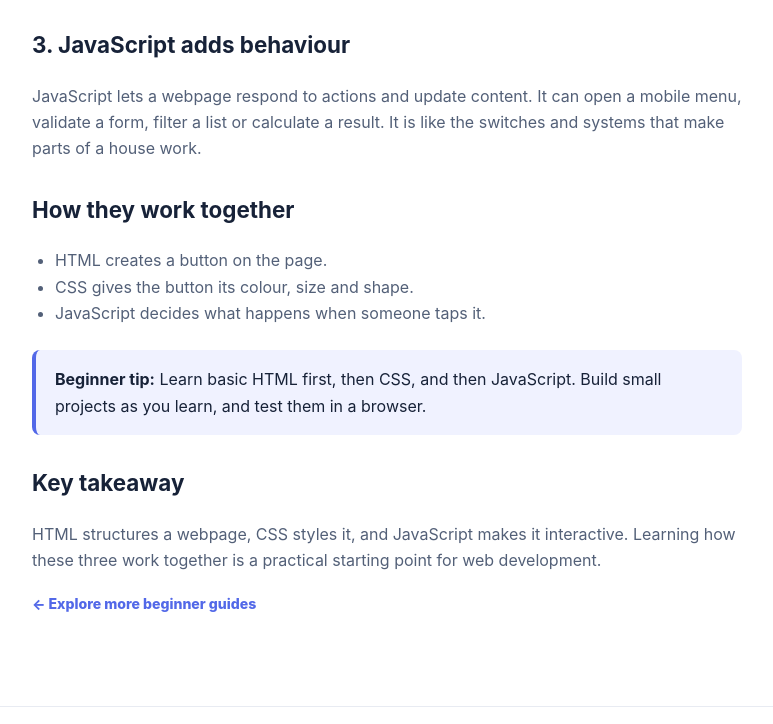
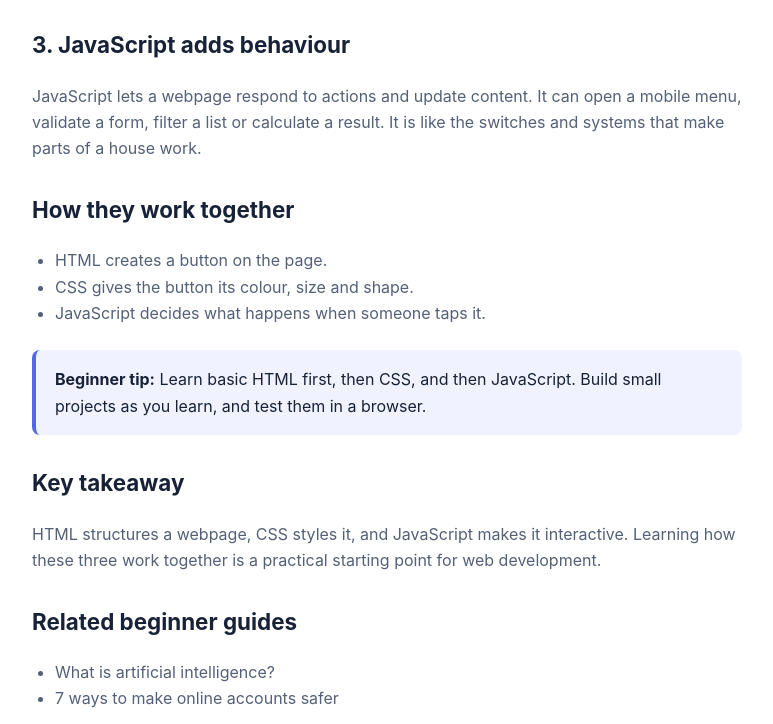
Before and after one commit to Laflame2323/my-project, a plain HTML site: page articles/html-css-javascript.html in a window 1280 px wide. Shown: the part 686-1410 px from the top of the page, without its empty margins (253-1026 px from the left). Drawn offline with Linux system fonts and the light colour scheme.

Commit message:
Improve SEO metadata and internal links

```diff
--- a/articles/html-css-javascript.html
+++ b/articles/html-css-javascript.html
@@ -1,7 +1,7 @@
 <!doctype html>
-<html lang="en"><head><meta charset="utf-8"><meta name="viewport" content="width=device-width, initial-scale=1"><meta name="description" content="Understand the different roles of HTML, CSS and JavaScript in building websites."><title>HTML, CSS and JavaScript Explained | TechLearn Guide</title><link rel="stylesheet" href="../style.css"></head>
+<html lang="en"><head><meta charset="utf-8"><meta name="viewport" content="width=device-width, initial-scale=1"><meta name="description" content="Understand how HTML, CSS and JavaScript work together to structure, style and add interactive behaviour to websites."><link rel="canonical" href="https://laflame2323.github.io/my-project/articles/html-css-javascript.html"><meta property="og:type" content="article"><meta property="og:title" content="HTML, CSS and JavaScript Explained | TechLearn Guide"><meta property="og:description" content="Learn the different roles of HTML, CSS and JavaScript in building websites."><meta property="og:url" content="https://laflame2323.github.io/my-project/articles/html-css-javascript.html"><script type="application/ld+json">{"@context":"https://schema.org","@type":"Article","headline":"HTML, CSS and JavaScript: What Does Each One Do?","description":"Understand the different roles of HTML, CSS and JavaScript in building websites.","mainEntityOfPage":"https://laflame2323.github.io/my-project/articles/html-css-javascript.html","publisher":{"@type":"Organization","name":"TechLearn Guide"}}</script><title>HTML, CSS and JavaScript Explained | TechLearn Guide</title><link rel="stylesheet" href="../style.css"></head>
 <body><header class="site-header"><a class="brand" href="../index.html"><span class="brand-mark">T</span> TechLearn <span>Guide</span></a><button class="menu-toggle" aria-label="Open navigation" aria-expanded="false">☰</button><nav class="nav-links"><a href="../index.html">Home</a><a href="../index.html#topics">Topics</a><a href="../about.html">About</a><a href="../contact.html">Contact</a></nav></header>
 <main class="page-main article-page"><p class="article-meta">PROGRAMMING · BEGINNER GUIDE</p><h1>HTML, CSS and JavaScript: What Does Each One Do?</h1><p class="lead">Most websites use HTML, CSS and JavaScript together. Each language has a different job: structure, appearance and behaviour.</p>
 <h2>1. HTML provides the structure</h2><p>HTML stands for HyperText Markup Language. It describes the content of a webpage, such as headings, paragraphs, images, links and forms. Think of HTML as the frame and rooms of a house.</p><h2>2. CSS controls the appearance</h2><p>CSS stands for Cascading Style Sheets. It controls colours, fonts, spacing, layout and how a page adapts to different screen sizes. In the house example, CSS is like the paint, furniture and decoration.</p><h2>3. JavaScript adds behaviour</h2><p>JavaScript lets a webpage respond to actions and update content. It can open a mobile menu, validate a form, filter a list or calculate a result. It is like the switches and systems that make parts of a house work.</p>
-<h2>How they work together</h2><ul><li>HTML creates a button on the page.</li><li>CSS gives the button its colour, size and shape.</li><li>JavaScript decides what happens when someone taps it.</li></ul><div class="callout"><strong>Beginner tip:</strong> Learn basic HTML first, then CSS, and then JavaScript. Build small projects as you learn, and test them in a browser.</div><h2>Key takeaway</h2><p>HTML structures a webpage, CSS styles it, and JavaScript makes it interactive. Learning how these three work together is a practical starting point for web development.</p><p><a class="text-link" href="../index.html">← Explore more beginner guides</a></p></main>
+<h2>How they work together</h2><ul><li>HTML creates a button on the page.</li><li>CSS gives the button its colour, size and shape.</li><li>JavaScript decides what happens when someone taps it.</li></ul><div class="callout"><strong>Beginner tip:</strong> Learn basic HTML first, then CSS, and then JavaScript. Build small projects as you learn, and test them in a browser.</div><h2>Key takeaway</h2><p>HTML structures a webpage, CSS styles it, and JavaScript makes it interactive. Learning how these three work together is a practical starting point for web development.</p><h2>Related beginner guides</h2><ul><li><a href="what-is-ai.html">What is artificial intelligence?</a></li><li><a href="online-account-safety.html">7 ways to make online accounts safer</a></li></ul><p><a class="text-link" href="../index.html">← Explore more beginner guides</a></p></main>
 <footer class="site-footer"><a class="brand footer-brand" href="../index.html"><span class="brand-mark">T</span> TechLearn <span>Guide</span></a><div class="footer-links"><a href="../about.html">About</a><a href="../privacy.html">Privacy Policy</a></div><small>© <span id="year"></span> TechLearn Guide.</small></footer><script src="../script.js"></script></body></html>
```
